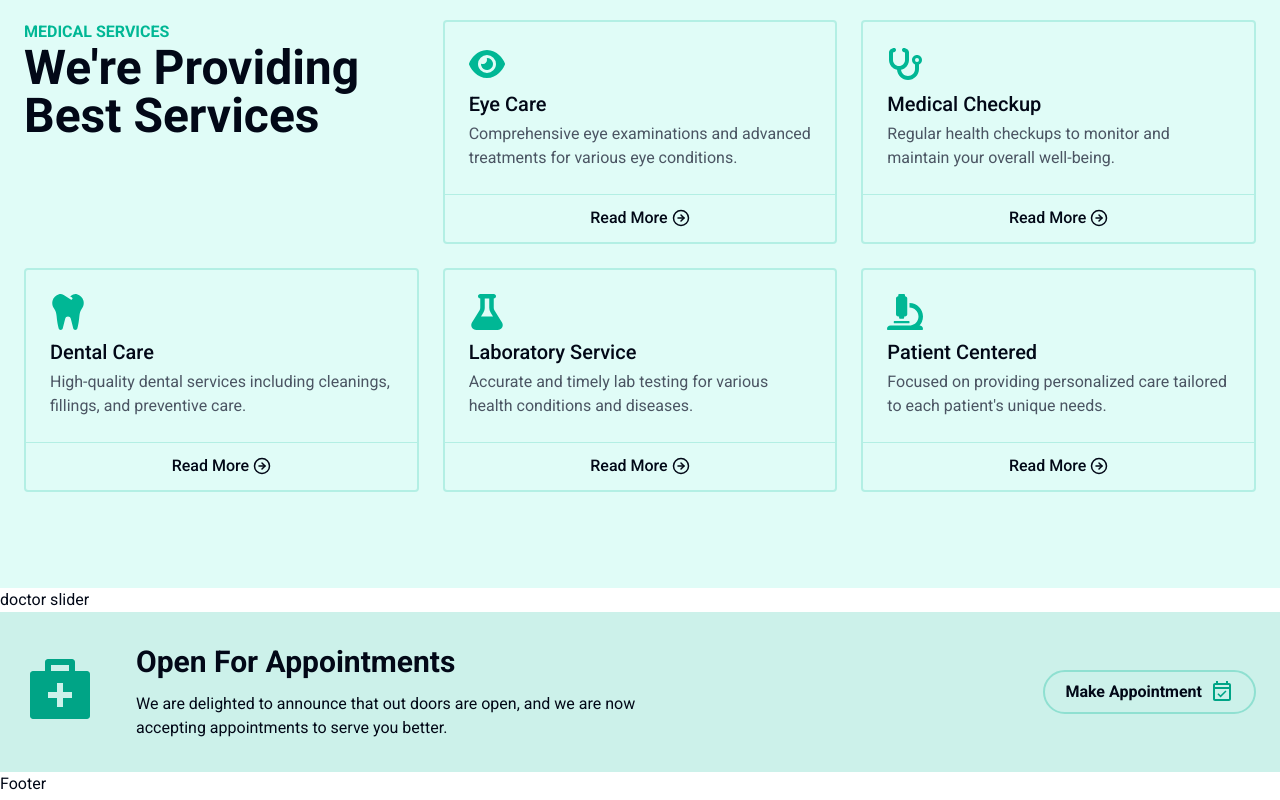
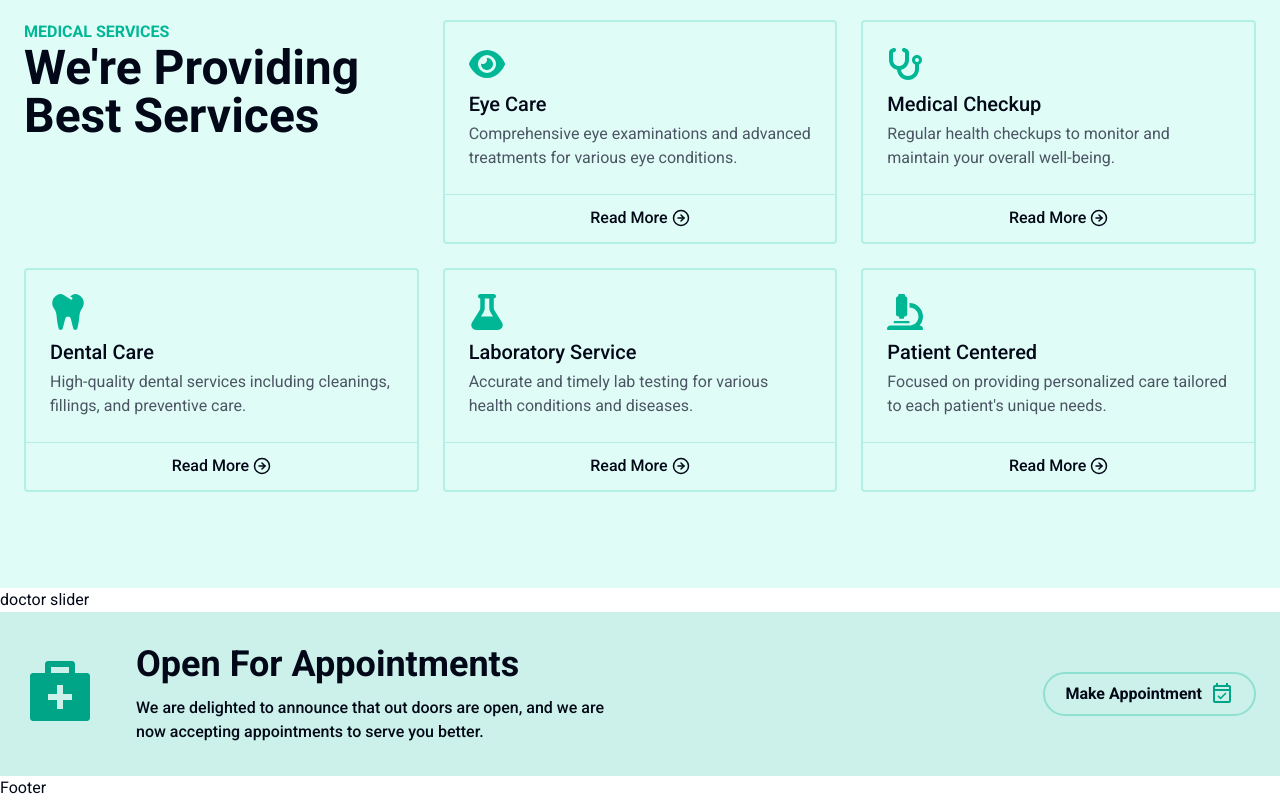
Before and after one commit to Mh-Monzil/MedFlow, a React (Vite) app: page / in a window 1280 px wide. Shown: the part 1458-2258 px from the top of the page. Built offline with nearby package versions, Linux system fonts and the light colour scheme.

Commit message:
update: text size & weight

```diff
--- a/src/components/Home/AppointmentBox.jsx
+++ b/src/components/Home/AppointmentBox.jsx
@@ -9,8 +9,8 @@ const AppointmentBox = () => {
         <div className="flex flex-col lg:flex-row items-center gap-2 lg:gap-10">
           <RiFirstAidKitFill className="text-7xl text-primaryDark" />
           <div className=" space-y-3 text-center lg:text-left">
-            <h2 className="text-3xl font-bold">Open For Appointments</h2>
-            <p className="md:w-[500px]">
+            <h2 className="text-3xl lg:text-4xl font-bold">Open For Appointments</h2>
+            <p className="md:w-[500px] font-medium">
               We are delighted to announce that out doors are open, and we are
               now accepting appointments to serve you better.
             </p>
```
